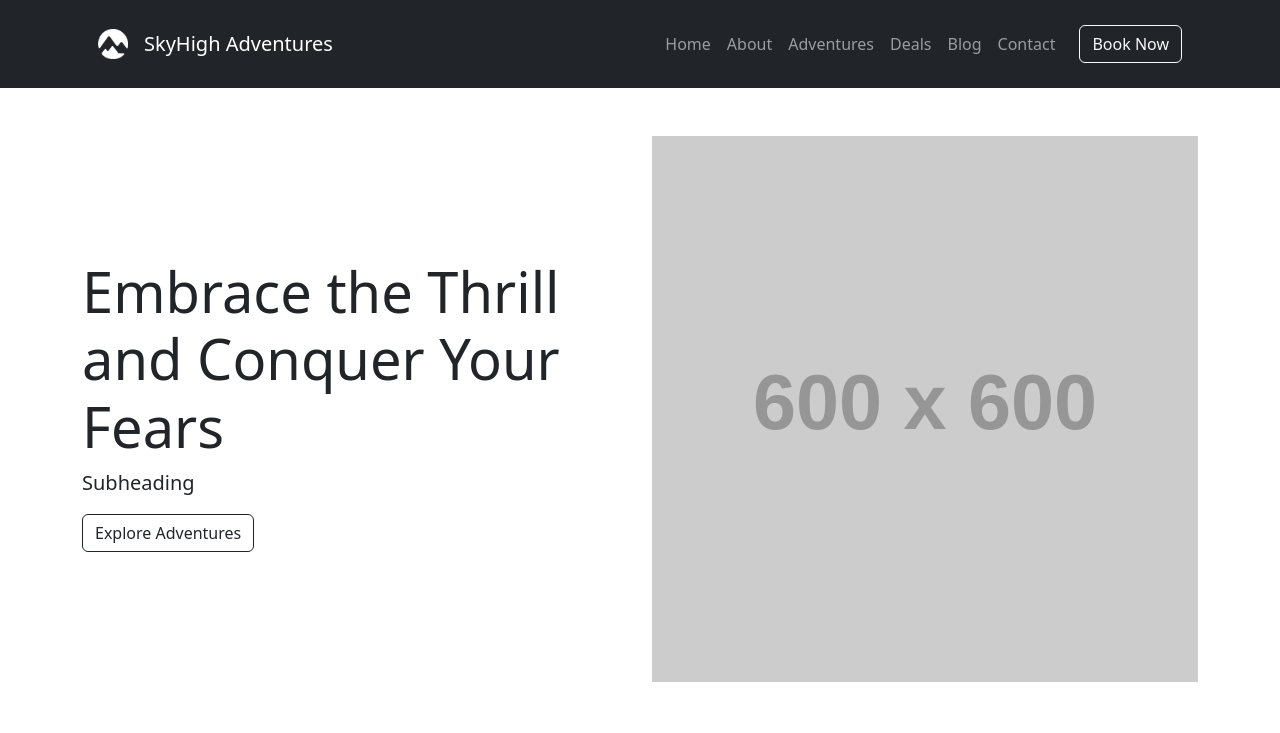
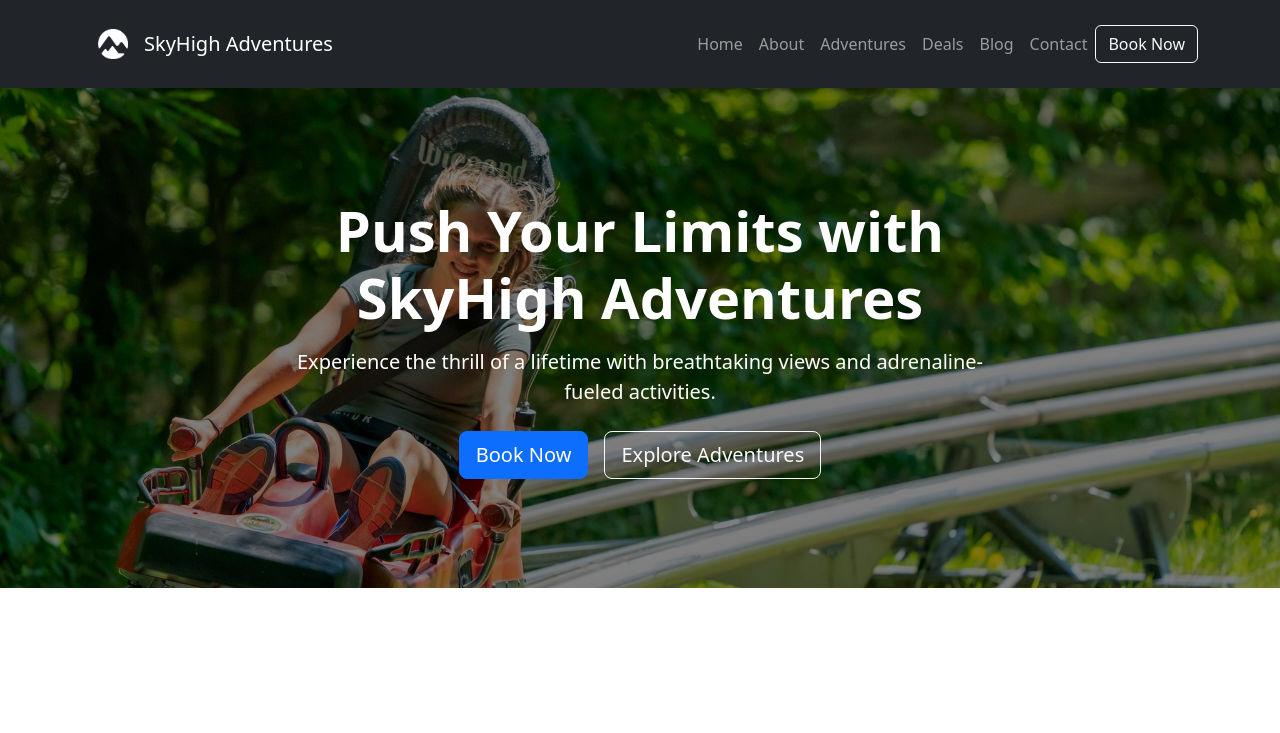
Before and after one commit to nguy1067/Week-4, a plain HTML site: page index.html in a window 1280 px wide. Drawn offline with nearby package versions, Linux system fonts and the light colour scheme; files that its build step writes are made by us from their sources; placeholder pictures from the web are drawn by us.

Commit message:
hero banner and css

```diff
--- /dev/null
+++ b/css/style.css
@@ -0,0 +1,6 @@
+.hero-banner {
+    background-image: linear-gradient(rgba(0, 0, 0, 0.5), rgba(0, 0, 0, 0.5)), url('../images/sky3.jpg');
+    background-size: cover;
+    background-position: center;
+    min-height:500px;
+}
--- a/index.html
+++ b/index.html
@@ -3,11 +3,13 @@
 <head>
     <meta charset="UTF-8">
     <meta name="viewport" content="width=device-width, initial-scale=1.0">
-    <title>SkyHigh Adventures</title>
+    <title>Document</title>
+
     <link href="https://cdn.jsdelivr.net/npm/bootstrap@5.3.0/dist/css/bootstrap.min.css" rel="stylesheet">
     <link href="css/style.css" rel="stylesheet">
 </head>
 <body>
+
 
 
     <header class="bg-dark text-white py-0">
@@ -29,27 +31,32 @@
                         <li class="nav-item"><a class="nav-link" href="#Blog">Blog</a></li>
                         <li class="nav-item"><a class="nav-link" href="#contact">Contact</a></li>
                     </ul>
-                    <a href="#" class="btn btn-outline-light m-3 ">Book Now</a>
+                    <a href="#" class="btn btn-outline-light m-0 ">Book Now</a>
                 </div>
             </nav>
         </div>
     </header>
 
     <main>
-        <section id="home" class="py-5">
+        <header class="bg-dark text-white py-0">
+            <!-- Your existing header content -->
+        </header>
+
+        <div class="hero-banner d-flex align-items-center text-white">
             <div class="container">
-                <div class="row align-items-center">
-                    <div class="col-md-6">
-                        <h1 class="display-4">Embrace the Thrill and Conquer Your Fears</h1>
-                        <p class="lead">Subheading</p>
-                        <a href="#" class="btn btn-outline-dark mb-2">Explore Adventures</a>
-                    </div>
-                    <div class="col-md-6">
-                        <img src="https://via.placeholder.com/600" alt="Placeholder" class="img-fluid">
+                <div class="row justify-content-center">
+                    <div class="col-12 col-md-10 col-lg-8 text-center">
+                        <h1 class="display-4 fw-bold mb-3">Push Your Limits with SkyHigh Adventures</h1>
+                        <p class="lead mb-4">Experience the thrill of a lifetime with breathtaking views and adrenaline-fueled activities.</p>
+                        <div class="d-flex justify-content-center gap-3">
+                            <a class="btn btn-primary btn-lg" href="#">Book Now</a>
+                            <a class="btn btn-outline-light btn-lg" href="#">Explore Adventures</a>
+                        </div>
                     </div>
                 </div>
             </div>
-        </section>
+        </div>
+    </main>
 
         <!-- <section id="services" class="bg-light py-5">
             <div class="container">
```
Also changed, not shown: style.css (deleted).
